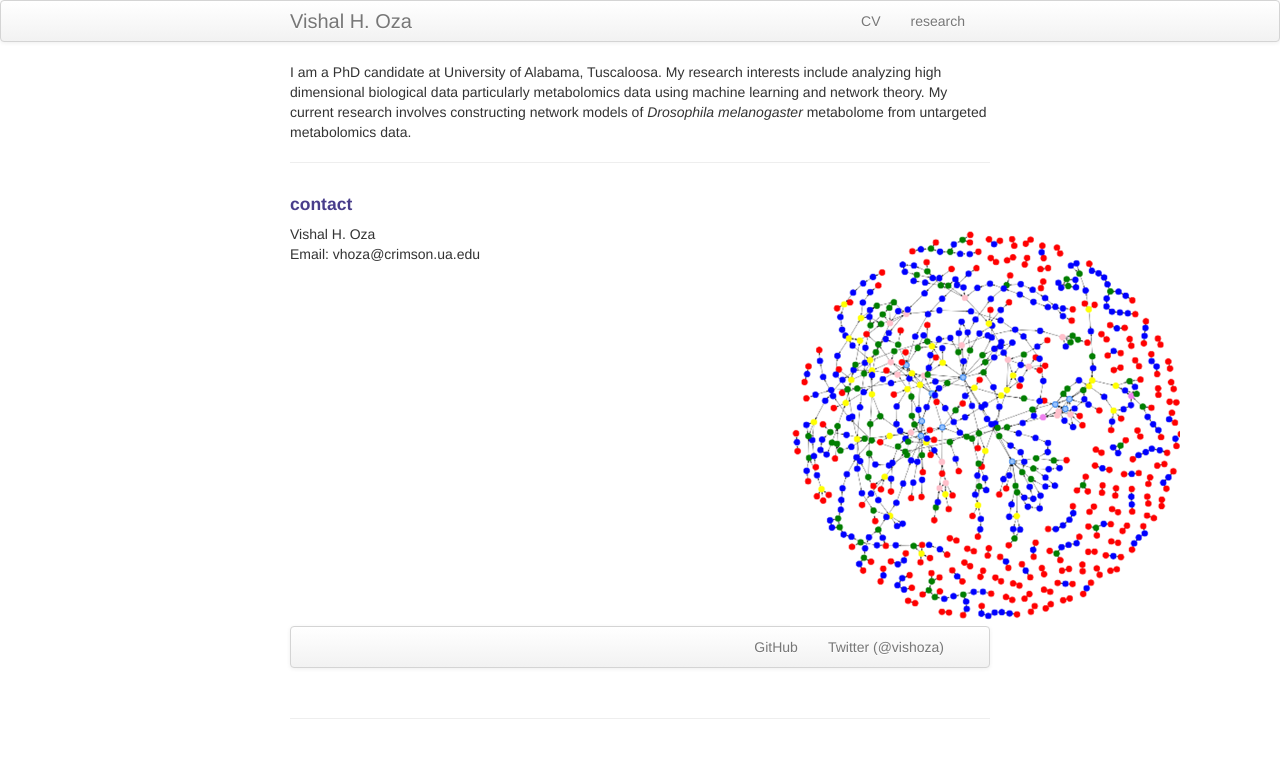
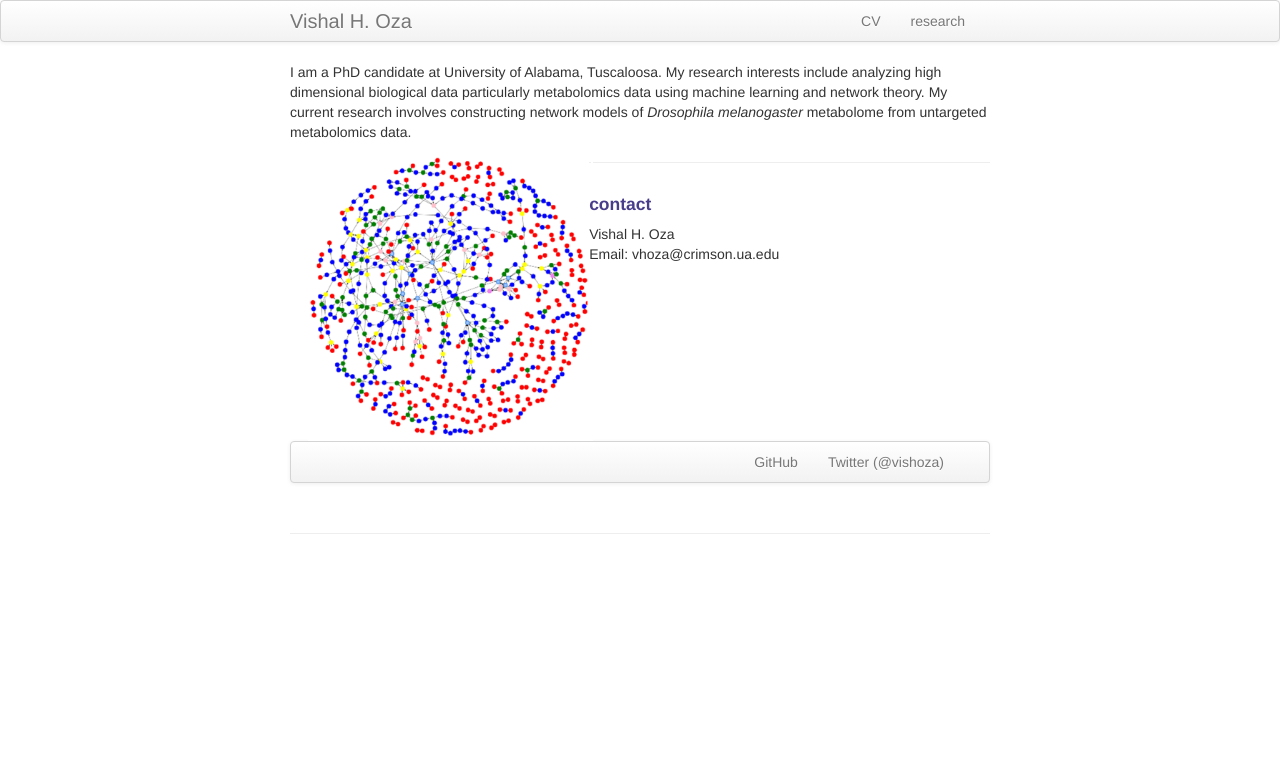
Before and after one commit to vishaloza/vishaloza.github.io, a Jekyll site: the page built from index.md, in a window 1280 px wide. Shown: the top 758 px of the page. Built offline with Jekyll 4.4.1, drawn with Linux system fonts in a browser that asks for light colours.

Commit message:
Update index.md

```diff
--- a/index.md
+++ b/index.md
@@ -6,6 +6,12 @@ keywords: vishal oza, metabolomics, metabolic networks, high dimensional data an
 ---
 
 I am a PhD candidate at University of Alabama, Tuscaloosa. My research interests include analyzing high dimensional biological data particularly metabolomics data using machine learning and network theory. My current research involves constructing network models of *Drosophila melanogaster* metabolome from untargeted metabolomics data.
+
+<div class="span5">
+        <a href="../assets/fly_kegg.png">
+            <img src="../assets/fly_kegg.png"
+                  title="Fly Metabolome" alt="Fly Metabolome"/></a>
+</div>
 
 ---
 
@@ -18,12 +24,6 @@ I am a PhD candidate at University of Alabama, Tuscaloosa. My research interests
             Vishal H. Oza<br/>
             Email: vhoza@crimson.ua.edu<br/>
         </div>
-
-        <div class="span5">
-        <a href="../assets/fly_kegg.png">
-            <img src="../assets/fly_kegg.png"
-                  title="Vishal H. Oza" alt="Vishal H. Oza"/></a>
-        </div>
     </div>
 </div>
 
```
